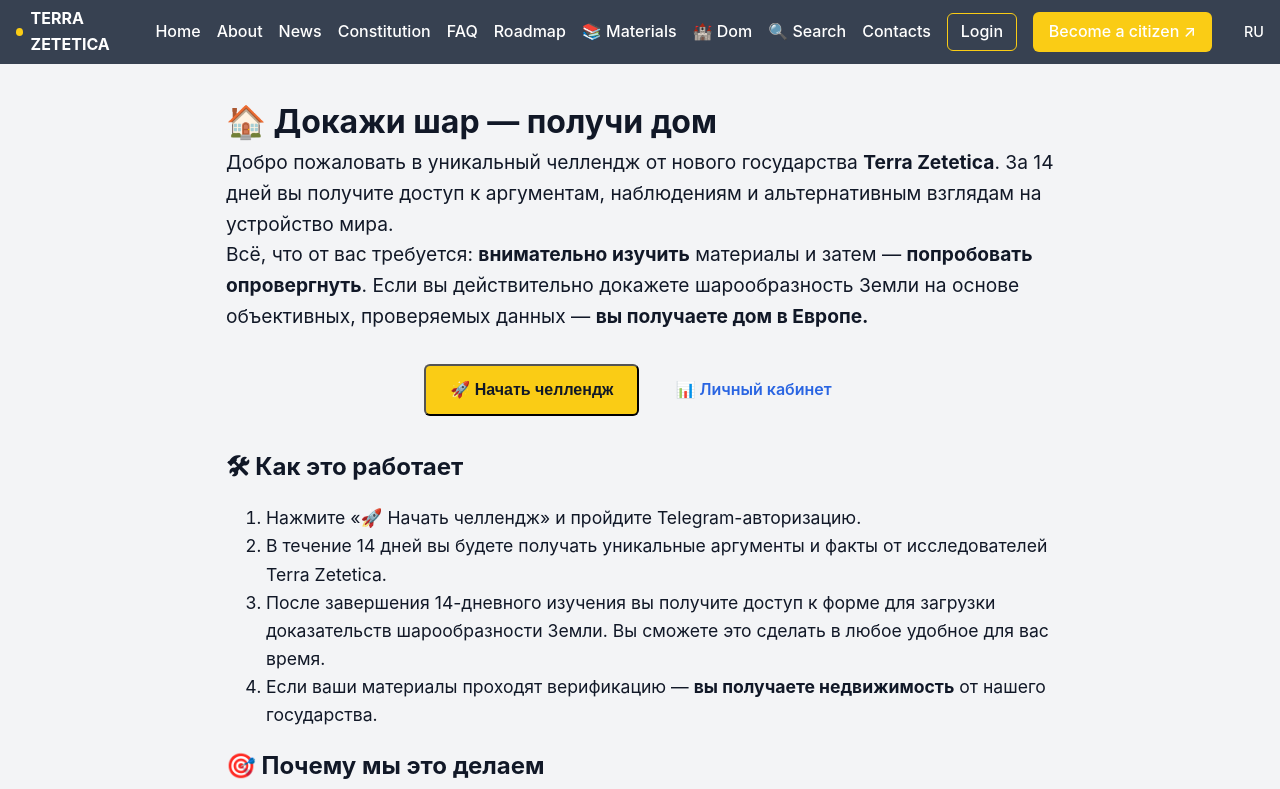
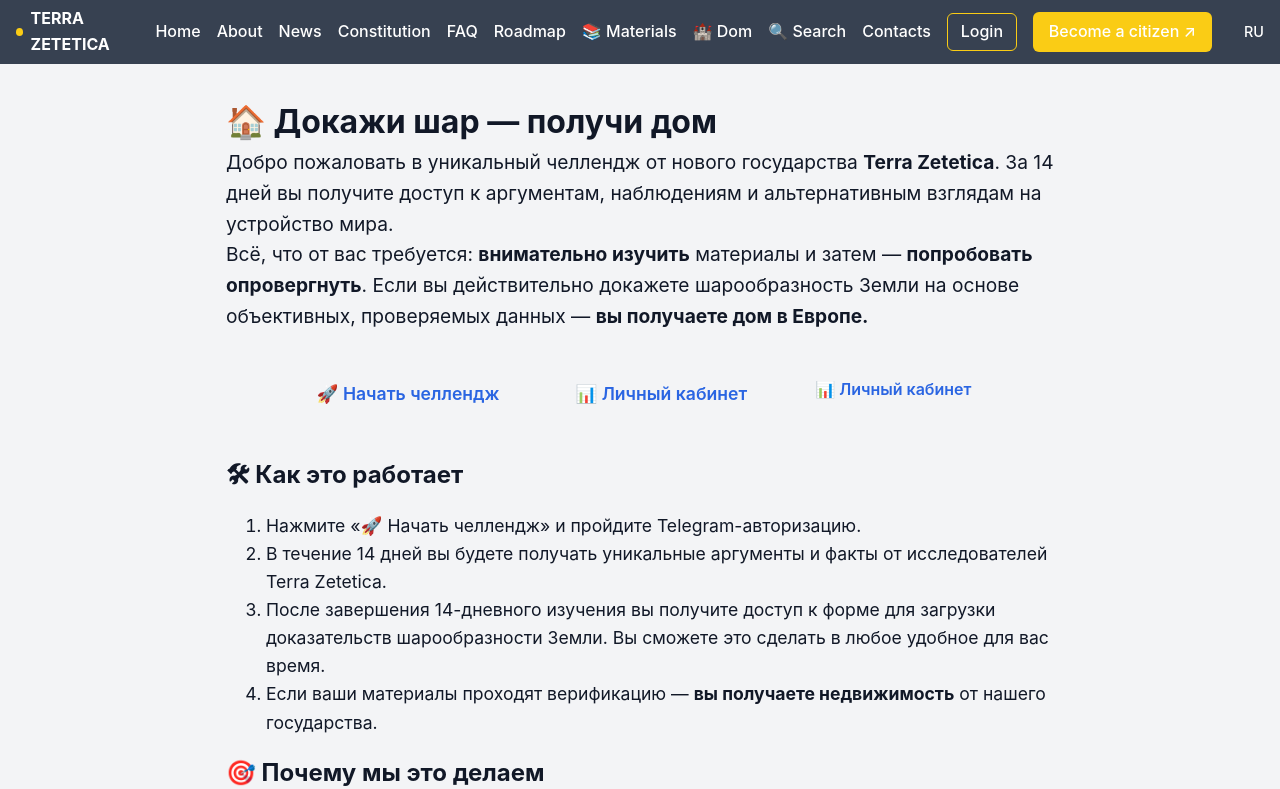
Before and after one commit to kardinalmarkov/terra-zetetica, a Next.js app: page /dom in a window 1280 px wide. Shown: the top 789 px of the page. Built offline with nearby package versions, Linux system fonts and the light colour scheme; no server answers.

Commit message:
Update dom.js

```diff
--- a/pages/dom.js
+++ b/pages/dom.js
@@ -1,10 +1,12 @@
 // pages/dom.js
 import Head from 'next/head'
-import useMe from '../utils/useMe'
-import { useRouter } from 'next/router'
+import useSWR from 'swr'
+
+const fetcher = url => fetch(url).then(r => r.ok ? r.json() : null)
 
 export default function Dom() {
-  const { data: me, error } = useMe()
+  const { data: me } = useSWR('/api/me', fetcher)
+
   return (
     <main style={{ maxWidth:860, margin:'0 auto', padding:'2rem 1rem' }}>
       <Head><title>🏠 Докажи шар — получи дом • Terra Zetetica</title></Head>
@@ -24,24 +26,17 @@ export default function Dom() {
         display:'flex', flexWrap:'wrap', gap:12,
         justifyContent:'center', margin:'2rem 0'
       }}>
+        <a href="/challenge?day=1" className="btn btn-primary" style={{ fontSize:'1.1rem', padding:'1rem 2rem' }}>
+          🚀 Начать челлендж
+        </a>
+        <a href="/lk" className="btn btn-secondary" style={{ fontSize:'1.1rem', padding:'1rem 2rem' }}>
 
-      {/* одна кнопка для авторизованных */}
-      <button
-        onClick={()=>location.href='/challenge?day=1'}
-        className="btn primary"
-      >
-        🚀 Начать челлендж
-      </button>
+          📊 Личный кабинет
+        </a>
 
-      {/* если пользователь ещё не авторизовался */}
-      {error?.code === 401 && (
-        <a href="/lk" className="btn secondary">📊 Личный кабинет</a>
-      )}
-
-      {!me && (
-        <a href="/lk" className="btn secondary">📊 Личный кабинет</a>
-      )}
-
+       {!me && (
+         <a href="/lk" className="btn btn-secondary">📊 Личный кабинет</a>
+       )}
       </div>
 
       <h2>🛠 Как это работает</h2>
```
